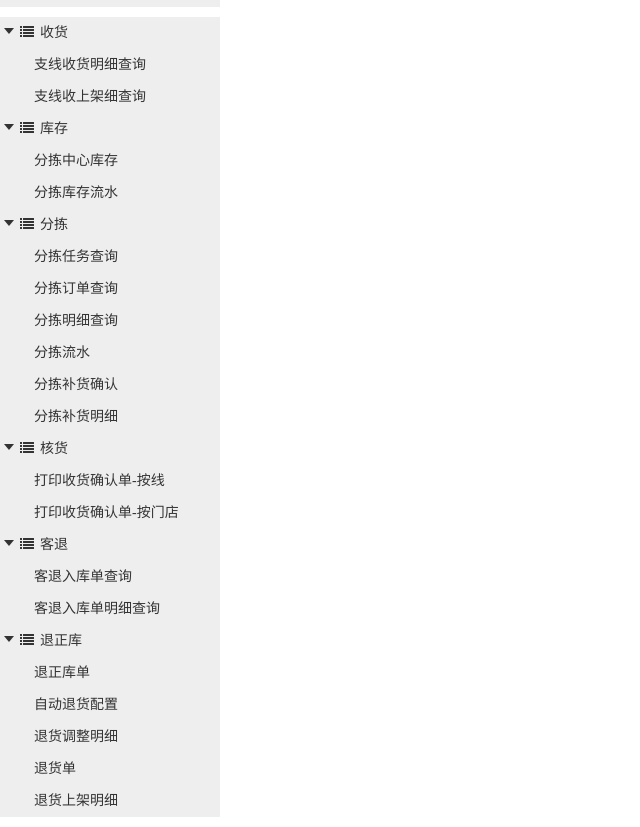
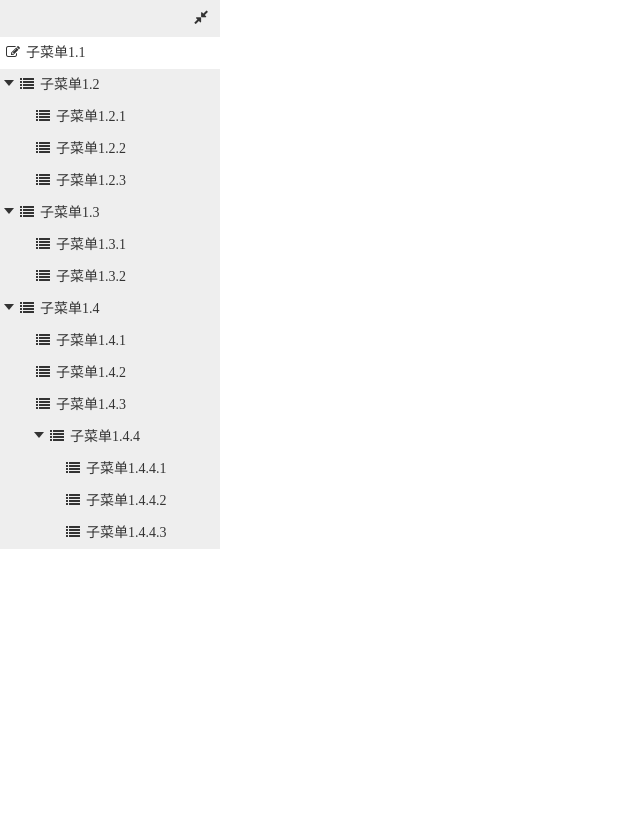
Before and after one commit to Heanes/treeView.js, a plain HTML site: page demo/demo.html in a window 1280 px wide. Shown: the part 123-950 px from the top of the page, without its empty margins (0-640 px from the left). After the commit the page ends 800 px from the top, so only its background shows below. Drawn offline with Linux system fonts and the light colour scheme.

Commit message:
support collapse and expand all left tree in one key

```diff
--- a/css/treeView.scss
+++ b/css/treeView.scss
@@ -169,3 +169,20 @@ $lappedChildrenBgColor:#ebebeb;
     box-shadow:inset 0 1px 1px rgba(0, 0, 0, 0.075), 0 0 8px rgba(82, 168, 236, 0.6)
   }
 }
+
+.collapse-all-handle{
+  position:relative;
+  height:30px;
+  margin-bottom:-10px;
+  background-color:#eee;
+  .collapse-all-handle-btn{
+    position:absolute;
+    right:12px;
+    top:2px;
+    cursor:pointer;
+  }
+
+  @at-root .tree-left-wrap.lapped &{
+    width:$lappedWidth;
+  }
+}
--- a/demo/data/tree.json
+++ b/demo/data/tree.json
@@ -8,13 +8,13 @@
         "href": "",
         "nodes": [
           {
-            "text": "支线收货明细查询",
-            "href": "",
+            "text": "支线收货查询",
+            "href": "../stationReceive/list.mc",
             "nodes": []
           },
           {
-            "text": "支线收上架细查询",
-            "href": "",
+            "text": "支线上架查询",
+            "href": "../stationPutaway/list.mc",
             "nodes": []
           }
         ]
@@ -25,12 +25,12 @@
         "nodes": [
           {
             "text": "分拣中心库存",
-            "href": "",
+            "href": "../stock/list.mc",
             "nodes": []
           },
           {
             "text": "分拣库存流水",
-            "href": "",
+            "href": "{{protocol}}//dms-stats.{{env}}.yunshanmeicai.com/dmsStockRecordQuery/index.mc",
             "nodes": []
           }
         ]
@@ -41,48 +41,43 @@
         "nodes": [
           {
             "text": "分拣任务查询",
-            "href": "",
+            "href": "../dmsSortingTaskQuery/index.mc",
             "nodes": []
           },
           {
             "text": "分拣订单查询",
-            "href": "",
+            "href": "../dmsOrderItemQuery/index.mc",
             "nodes": []
           },
           {
             "text": "分拣明细查询",
-            "href": "",
-            "nodes": []
-          },
-          {
-            "text": "分拣流水",
-            "href": "",
+            "href": "{{protocol}}//dms-stats.{{env}}.yunshanmeicai.com/dmsSortingDetailQuery/index.mc",
             "nodes": []
           },
           {
             "text": "分拣补货确认",
-            "href": "",
+            "href": "../dmsReplenishTask/index.mc",
             "nodes": []
           },
           {
             "text": "分拣补货明细",
-            "href": "",
+            "href": "../dmsReplenishTaskDetail/index.mc",
             "nodes": []
           }
         ]
       },
       {
-        "text": "核货",
+        "text": "收货确认单",
         "href": "",
         "nodes": [
           {
-            "text": "打印收货确认单-按线",
-            "href": "",
+            "text": "按线打印",
+            "href": "../dmsPrintRouteReceipt/index.mc",
             "nodes": []
           },
           {
-            "text": "打印收货确认单-按门店",
-            "href": "",
+            "text": "按门店打印",
+            "href": "../dmsPrintCompanyReceipt/index.mc",
             "nodes": []
           }
         ]
@@ -93,12 +88,12 @@
         "nodes": [
           {
             "text": "客退入库单查询",
-            "href": "",
+            "href": "../dmsCompanyReturn/list.mc",
             "nodes": []
           },
           {
             "text": "客退入库单明细查询",
-            "href": "",
+            "href": "../dmsCompanyReturnContainer/list.mc",
             "nodes": []
           }
         ]
@@ -108,28 +103,28 @@
         "href": "",
         "nodes": [
           {
-            "text": "退正库单",
-            "href": "",
+            "text": "自动退货配置",
+            "href": "../autoReturnConfigs/index.mc",
             "nodes": []
           },
           {
-            "text": "自动退货配置",
-            "href": "",
+            "text": "退正库单",
+            "href": "../dmsReturnTask/index.mc",
             "nodes": []
           },
           {
-            "text": "退货调整明细",
-            "href": "",
+            "text": "退货调整审批",
+            "href": "../returnOrder/treatList.mc",
             "nodes": []
           },
           {
             "text": "退货单",
-            "href": "",
+            "href": "../returnOrder/returnOrderList.mc",
             "nodes": []
           },
           {
             "text": "退货上架明细",
-            "href": "",
+            "href": "../putwayDetail/list.mc",
             "nodes": []
           }
         ]
--- a/demo/demo.html
+++ b/demo/demo.html
@@ -102,9 +102,9 @@
 </div>
 <script type="text/javascript" src="../resource/js/jquery.2.2.4.min.js"></script>
 <script type="text/javascript" src="../js/treeView.js"></script>
-<!--<script type="text/javascript" src="../demo/data/treeData.js"></script>
+<script type="text/javascript" src="../demo/data/treeData.js"></script>
 <script type="text/javascript" src="../demo/data/treeDataSimple.js"></script>
-<script type="text/javascript" src="../demo/js/demo.js"></script>-->
+<script type="text/javascript" src="../demo/js/demo.js"></script>
 <script>
     $(function () {
         $('#abc').on('click', function (e, arg1, arg2) {
@@ -126,7 +126,7 @@
             return authUrlsLibMap;
         }
 
-        $.getJSON(authDataJsonUrl, function(result){
+        /*$.getJSON(authDataJsonUrl, function(result){
             authUrlsLibMap['_currentSystem'] = getAuthUrlsLibMap(result);
 
             var menuDataJsonUrl = 'data/tree.json';
@@ -254,14 +254,14 @@
         }
 
 
-        /**
+        /!**
          * @doc 将菜单转换为treeView兼容的数据格式
          * @param menus
          * @param trees
          * @returns {*}
          * @author fanggang
          * @time 2016-12-14 20:01:58 周三
-         */
+         *!/
         function convertMenuToTree(menus) {
             if (!menus || menus.length === 0) return [];
             var trees = [];
@@ -290,7 +290,7 @@
                 trees.push(tree);
             });
             return trees;
-        }
+        }*/
 
     });
 </script>
--- a/demo/js/demo.js
+++ b/demo/js/demo.js
@@ -20,6 +20,7 @@ $(function () {
             enableTopSwitch: true,                  // 开启顶部切换标识
             enableIndentLeft: true,                 // 允许向左缩进
             enableTreeSearch: true,                 // 开启树菜单搜索
+            enableCollapseAll: true,                // 开启树一键折叠展开
             treeSearchPlaceholder: '搜索(名称及链接)',// 树菜单搜索的提示字符
             showTopNavIcon: false,                  // 顶部导航是否显示图标
             topSwitcherTarget: $('.tree-top'),      // 开启了顶部切换后，根节点展示在此处，根节点展示在此处(填写jQuery Dom)
--- a/js/treeView.js
+++ b/js/treeView.js
@@ -61,6 +61,7 @@
         enableLink: false,              // 树是否允许超链接
         enableTopSwitch: false,         // 开启顶部切换标识
         enableTreeSearch: false,        // 开启树菜单搜索
+        enableCollapseAll: false,       // 开启左侧树一键折叠展开操作
         treeSearchPlaceholder: 'search',// 树菜单搜索的提示字符
 
         topSwitcherTarget: '',          // 开启了顶部切换后，根节点展示在此处，根节点展示在此处(填写jQuery Dom)
@@ -339,6 +340,38 @@
         // todo 节点check选中事件
     };
 
+    TreeView.prototype.bindCollapseAllHandle = function () {
+        var $collapseAllBtn = this.$collapseAllHandle.find('.collapse-all-handle-btn').eq(0);
+        var $collapseAllIcon = $collapseAllBtn.find('.handle-icon').eq(0);
+        var _this = this;
+        var $treeGroupListAll = this.$treeListWrap.find('.tree-group.active');
+        var $treeNodeListAll = $treeGroupListAll.find('.tree-node.expand,.tree-node.collapse');
+        var $treeNodeIconList = $treeNodeListAll.find('.node-collapse-expand-icon');
+        $collapseAllBtn.on('click', function () {
+            console.log('collapse all');
+            if($collapseAllBtn.hasClass('collapsed')){
+                $collapseAllBtn.removeClass('collapsed').addClass('expanded');
+                $collapseAllIcon.removeClass('fa-compress').addClass('fa-expand');
+                $treeNodeListAll.removeClass('expand').addClass('collapse');
+                $treeNodeIconList.removeClass('triangle-bottom').addClass('triangle-right');
+                return _this;
+            }
+
+            if($collapseAllBtn.hasClass('expanded')){
+                $collapseAllBtn.removeClass('expanded').addClass('collapsed');
+                $collapseAllIcon.removeClass('fa-expand').addClass('fa-compress');
+                $treeNodeListAll.removeClass('collapse').addClass('expand');
+                $treeNodeIconList.removeClass('triangle-right').addClass('triangle-bottom');
+                return _this;
+            }
+        });
+    };
+
+    /**
+     * @doc 左侧树搜索
+     * @author Heanes
+     * @time 2017-10-12 18:49:23 周二
+     */
     TreeView.prototype.searchTree = function () {
         var $searchInput = this.$treeSearch.find('input[type="text"]').eq(0);
         $searchInput.attr('placeholder', this.options.treeSearchPlaceholder);
@@ -663,6 +696,11 @@
                 this.$treeSearch = $(this.template.treeSearch);
             }
 
+            if(this.options.enableCollapseAll){
+                this.$collapseAllHandle = '';
+                this.$collapseAllHandle = $(this.template.collapseAllHandle);
+            }
+
             // 左侧树
             this.$treeLeftWrap = $(this.template.treeLeftWrap);
             this.$treeListWrap = $(this.template.treeListWrap);
@@ -685,6 +723,7 @@
             .append(this.$treeLeftWrap
                 .append(this.$lapHandle)
                 .append(this.$treeSearch)
+                .append(this.$collapseAllHandle)
                 .append(this.$treeListWrap.empty())
             );
         //this.$treeListWrap.append(this.buildTree(this.tree));
@@ -693,6 +732,10 @@
 
         if(this.options.enableTreeSearch){
             this.searchTree();
+        }
+
+        if(this.options.enableCollapseAll){
+            this.bindCollapseAllHandle();
         }
     };
 
@@ -972,7 +1015,10 @@
                             + '</div>', // 折叠功能
         treeSearch:         '<div class="tree-search">' +
                             '            <input type="text" class="tree-search-input" placeholder="search" />' +
-                            '        </div>'
+                            '        </div>', // 动态搜索功能
+        collapseAllHandle:  '<div class="collapse-all-handle">' +
+                                '<span class="collapse-all-handle-btn collapsed" title="一键收缩/展开全部"><i class="handle-icon fa fa-compress"></i></span>' +
+                            '</div>' // 一键折叠展开全部功能
     };
     // 定制样式
     TreeView.prototype.buildStyle = function () {
```
Also changed, not shown: css/treeView.css, 1 other file.
